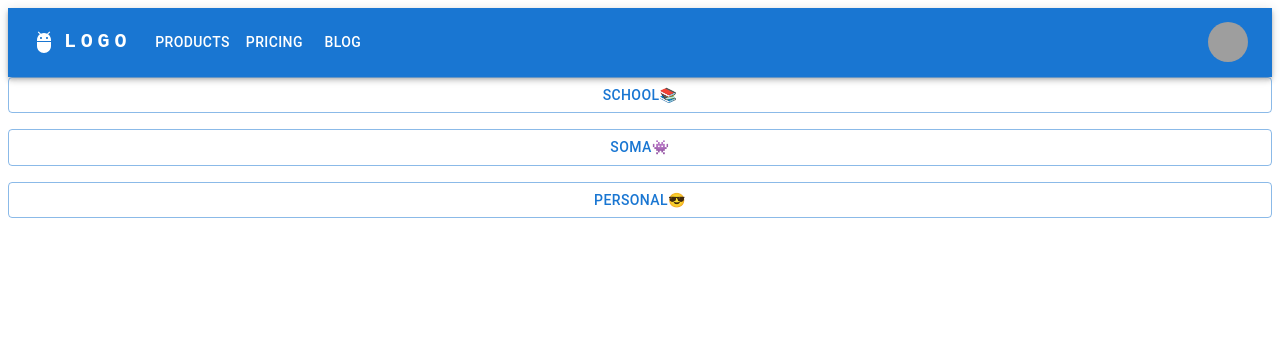
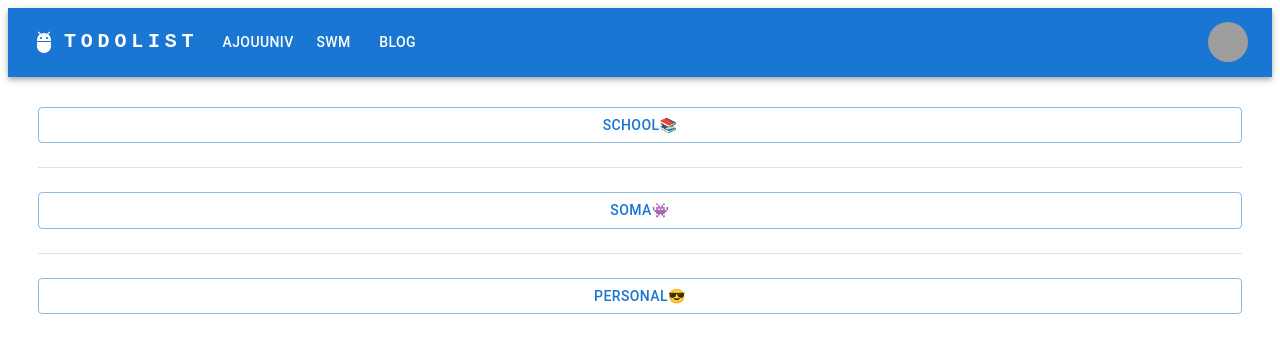
Before and after one commit to kwaksj329/ReactJS_movie, a React (Create React App) app in the folder to_do_list/: page / in a window 1280 px wide. Shown: the top 352 px of the page. Built offline with nearby package versions, Linux system fonts and the light colour scheme; grey boxes are pictures that could not be loaded.

Commit message:
Add: links and home buttons

```diff
--- a/to_do_list/src/component/Header.js
+++ b/to_do_list/src/component/Header.js
@@ -13,7 +13,7 @@ import MenuItem from "@mui/material/MenuItem";
 import AdbIcon from "@mui/icons-material/Adb";
 import Button from "@mui/material/Button";
 
-const pages = ["Products", "Pricing", "Blog"];
+const pages = ["AjouUniv", "SWM", "Blog"];
 const settings = ["Profile", "Account", "Dashboard", "Logout"];
 
 const Header = () => {
@@ -27,8 +27,20 @@ const Header = () => {
     setAnchorElUser(event.currentTarget);
   };
 
-  const handleCloseNavMenu = () => {
+  const handleCloseNavMenu = (event) => {
     setAnchorElNav(null);
+  };
+
+  const handlemenulink = (event) => {
+    console.log(event.target.id);
+    let menuid = event.target.id;
+    if (menuid === "AjouUniv") {
+      window.open("https://eclass2.ajou.ac.kr/ultra/course");
+    } else if (menuid === "SWM") {
+      window.open("https://swmaestro.org/sw/main/main.do");
+    } else if (menuid === "Blog") {
+      window.open("https://blog.naver.com/kwaksj329");
+    }
   };
 
   const handleCloseUserMenu = () => {
@@ -55,7 +67,7 @@ const Header = () => {
               textDecoration: "none",
             }}
           >
-            LOGO
+            TODOLIST
           </Typography>
 
           <Box sx={{ flexGrow: 1, display: { xs: "flex", md: "none" } }}>
@@ -89,7 +101,13 @@ const Header = () => {
             >
               {pages.map((page) => (
                 <MenuItem key={page} onClick={handleCloseNavMenu}>
-                  <Typography textAlign="center">{page}</Typography>
+                  <Typography
+                    id={page}
+                    textAlign="center"
+                    onClick={handlemenulink}
+                  >
+                    {page}
+                  </Typography>
                 </MenuItem>
               ))}
             </Menu>
@@ -111,13 +129,14 @@ const Header = () => {
               textDecoration: "none",
             }}
           >
-            LOGO
+            TODOLIST
           </Typography>
           <Box sx={{ flexGrow: 1, display: { xs: "none", md: "flex" } }}>
             {pages.map((page) => (
               <Button
+                id={page}
                 key={page}
-                onClick={handleCloseNavMenu}
+                onClick={(handleCloseNavMenu, handlemenulink)}
                 sx={{ my: 2, color: "white", display: "block" }}
               >
                 {page}
--- a/to_do_list/src/routes/Home.js
+++ b/to_do_list/src/routes/Home.js
@@ -1,16 +1,37 @@
 import * as React from "react";
+import { Link } from "react-router-dom";
 import Stack from "@mui/material/Stack";
 import Button from "@mui/material/Button";
 import Header from "../component/Header";
+import Divider from "@mui/material/Divider";
 
 const Home = () => {
   return (
     <div>
       <Header />
-      <Stack spacing={2} direction="column">
-        <Button variant="outlined">SCHOOL📚</Button>
-        <Button variant="outlined">SOMA👾</Button>
-        <Button variant="outlined">PERSONAL😎</Button>
+      <Stack
+        spacing={3}
+        direction="column"
+        alignItems="stretch"
+        justifyContent="center"
+        margin={"30px"}
+        divider={<Divider orientation="horizontal" flexItem />}
+      >
+        <Link to="/school">
+          <Button variant="outlined" fullWidth>
+            SCHOOL📚
+          </Button>
+        </Link>
+        <Link to="/soma">
+          <Button variant="outlined" fullWidth>
+            SOMA👾
+          </Button>
+        </Link>
+        <Link to="/personal">
+          <Button variant="outlined" fullWidth>
+            PERSONAL😎
+          </Button>
+        </Link>
       </Stack>
     </div>
   );
```
